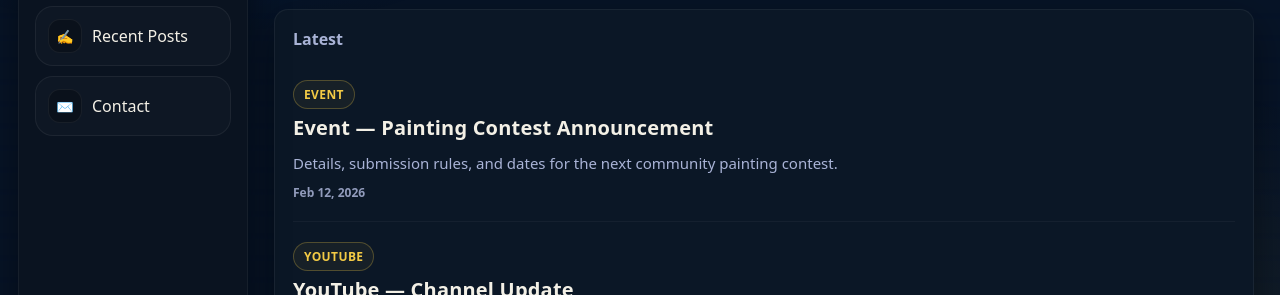
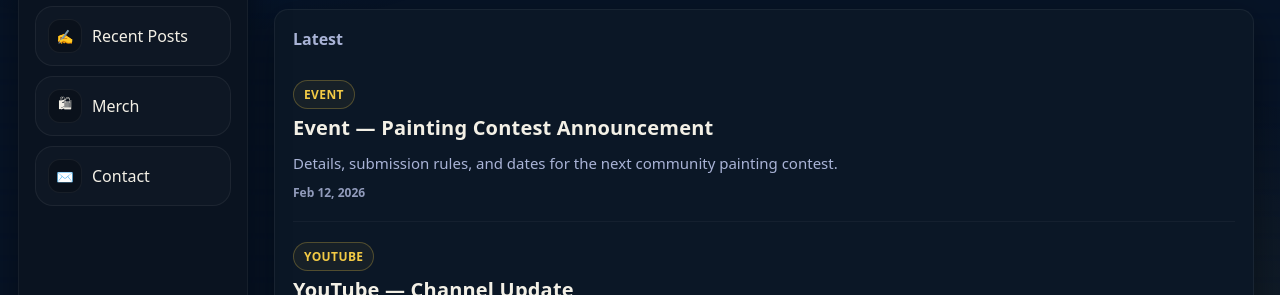
Before and after one commit to InventorofSoup/ArachneAWebsite, a Jekyll site: the page built from index.md, in a window 1280 px wide. Shown: the part 397-692 px from the top of the page. Built offline with Jekyll 4.4.1, drawn with Linux system fonts in a browser that asks for light colours.

Commit message:
Update sidebar.html

```diff
--- a/_includes/sidebar.html
+++ b/_includes/sidebar.html
@@ -25,6 +25,11 @@
       <span class="ico">✍️</span> Recent Posts
     </a>
 
+<a href="{{ site.baseurl }}/merch/" data-nav="merch">
+  <span class="ico">🛍</span> Merch
+</a>
+
+
     <a href="{{ site.baseurl }}/contact/" data-nav="contact">
       <span class="ico">✉️</span> Contact
     </a>
```
